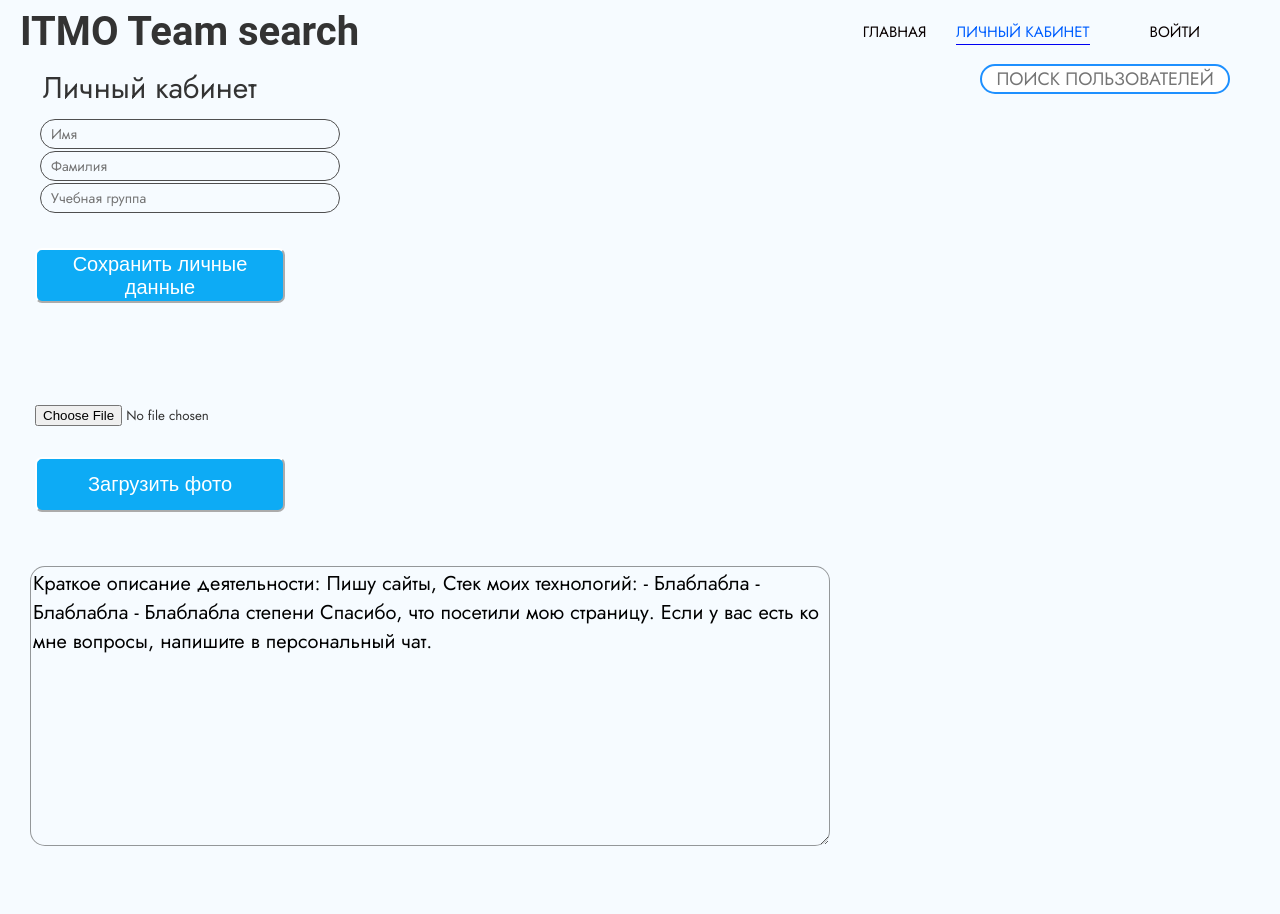
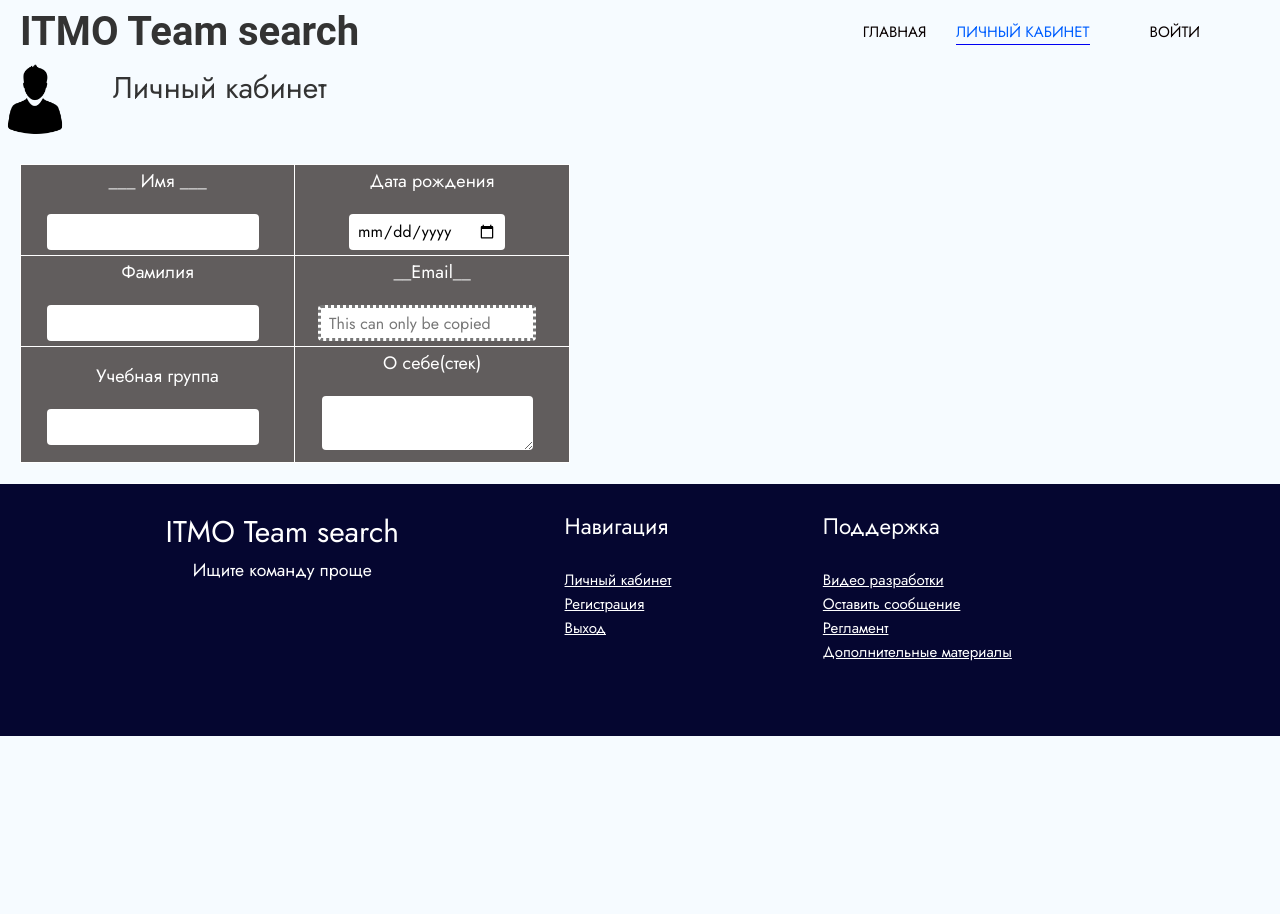
Before and after one commit to Iuribabalin/front, a Vue app: page /lk in a window 1280 px wide. Shown: the top 914 px of the page. After the commit the page ends 800 px from the top, so only its background shows below. Built offline with nearby package versions, Linux system fonts and the light colour scheme; the HTML template or start-up script is replaced by a standard one; what vue-sessionstorage would draw is missing.

Commit message:
hakatone

```diff
--- a/src/components/temp_lk/inputs.vue
+++ b/src/components/temp_lk/inputs.vue
@@ -124,8 +124,6 @@
         box-sizing: border-box;
         border-radius: 15px;
         padding-left: 10px;
-
-
         font-size: 14px; /*размер шрифта*/
         font-style: normal;
         font-weight: normal;
@@ -157,6 +155,7 @@
     }
 
     .input_11.b:hover {
+
         background-color: rgba(74, 201, 74, 0.2);
     }
 </style>
--- a/src/components/temp_lk/lk.vue
+++ b/src/components/temp_lk/lk.vue
@@ -1,25 +1,44 @@
 <template>
-    <div class="lk" v-if="isAvailable=true">
+    <div class="lk">
         <upper/>
+        <img src="@/assets/icon2.png" class="imageicon3">
         <div class="right"><h1>Личный кабинет</h1></div>
-        <div class="rightt">
-            <input type="tel" placeholder="ПОИСК ПОЛЬЗОВАТЕЛЕЙ" title="номер" class="input__more">
+        <div style="margin-left: 20px; width: 550px; margin-top: 100px; position:absolute;">
+
+                <div >
+                    <table>
+                        <tr>
+                            <th><label for="text-input">___ Имя ___    </label>
+                                <input class="input" id="text-input" type="text" /></th>
+                            <th><label for="date-input">Дата рождения</label>
+                                <input class="input" id="date-input" type="date" /></th>
+                        </tr>
+                        <tr>
+                            <th><label for="text-input">Фамилия</label>
+                                <input class="input" id="text-input2" type="text" /></th>
+                            <th> <label for="readonly-input">__Email__</label>
+                                <input class="input" id="readonly-input" type="text" readonly value="This can only be copied" /></th>
+                        </tr>
+                        <tr>
+                            <th><label for="disabled-input">Учебная группа</label>
+                                <input class="input" id="disabled-input" type="text"  /></th>
+                            <th><label for="textarea">О себе(стек)</label>
+                                <textarea class="input" id="textarea"></textarea></th>
+                        </tr>
+                    </table>
+
+                    <label for="textarea-disabled">О себе(стек)</label>
+                    <textarea class="input" id="textarea-disabled" ></textarea>
                 </div>
-        <inputs style="margin-left: 30px;"/>
-        <textarea class="lk__textarea">Краткое описание деятельности: Пишу сайты,
-            Стек моих технологий: - Блаблабла - Блаблабла - Блаблабла степени Спасибо, что посетили мою страницу. Если у вас есть ко мне вопросы, напишите в персональный чат.</textarea>
 
-        <button title="Данные" class="btn__more">"Эта кнопка что то делает"</button>
-        <button title="Удалить пользователя" class="btn__more two">Удалить аккаунт</button>
-        <downer/>
+            <div>
             </div>
-  <div v-else>
-    <upper/>
-    <br v-for="i in 9"/>
-    <h1>
-      Вы не зарегестрированный пользователь! Вернитесь на главную страницу!
-    </h1>
-    <br v-for="i in 9"/>
+
+        </div>
+
+        <div style="height: 420px">
+            <a>    </a>
+        </div>
         <downer/>
     </div>
 </template>
@@ -49,69 +68,105 @@
     .clear {
         clear: left;
     }
-    .btn__more {
-        width: 430px;
-        height: 40px;
-        font-size: 18px;
-        text-align: center;
-        margin: 20px 0 10px 50px;
-        background: rgba(0,0,0,.0);
-        border: 2px solid rgba(0, 0, 0, 0.4);
-        border-radius: 30px;
-        color: rgba(0, 0, 0, 0.4);
-        transition: all 500ms ease;
-        outline: 0 none !important;
+
+
+    table {
+
+        width: 100%; /* Ширина таблицы */
+        background: white; /* Цвет фона таблицы */
+        color: white; /* Цвет текста */
+        border-spacing: 1px; /* Расстояние между ячейками */
     }
-    .two{
-        width: 230px;
-        height: 40px;
-        margin-left: 140px;
-        background: beige;
+    td, th {
+        background: #615d5d; /* Цвет фона ячеек */
+        padding: 5px; /* Поля вокруг текста */
     }
 
-    .btn__more:hover {
-        background: white;
-        color: #1a3d5f;
-        font-size: 23px;
-        box-shadow: 0px 0px 10px rgba(0,0,0,0.5);
-        cursor: pointer;
-    }
-   .two:hover {
-        background: rgba(194, 67, 67, 0.3);;
-       color: rgba(0, 0, 0, 0.4);
-        font-size: 19px;
-        box-shadow: inset 0 0 0 3px #ffffff;
-        cursor: pointer;
-    }
-    .lk__textarea {
+    .imageicon3{
+        width: 70px;
+        display: block;
         float: left;
-        margin-top: -70px;
-        margin-left: 30px;
-        width: 800px;
-        height: 280px;
-        border-radius: 15px;
-        background: #F6FBFF;
-        border: 1px solid rgba(0, 0, 0, 0.4);
-        outline: 0 none !important;
-        font-size: 20px;
-        margin-bottom: 50px;
     }
 
+    *,
+    *::before,
+    *::after {
+        box-sizing: border-box;
+    }
 
-    .input__more {
-        width: 250px;
-        height: 30px;
-        font-size: 18px;
-        text-align: center;
-        background: white;
-        border: 2px solid dodgerblue;
-        box-sizing: border-box;
-        border-radius: 30px;
-        color: black;
-        transition: all 500ms ease;
-        margin-right: 50px;
-        outline: 0 none !important;
+    :root {
+        --input-border: #8b8a8b;
+        --input-focus-h: 245;
+        --input-focus-s: 100%;
+        --input-focus-l: 42%;
     }
+
+    .input {
+        margin-left: 10px;
+        margin-right: 20px;
+        margin-top: 20px;
+        font-size: 16px;
+        font-family: inherit;
+        padding: 0.25em 0.5em;
+        background-color: #fff;
+        border: 2px solid var(--input-border);
+        border-radius: 4px;
+        transition: 180ms box-shadow ease-in-out;
+    }
+
+    .input:focus {
+        border-color: hsl(
+                var(--input-focus-h),
+                var(--input-focus-s),
+                var(--input-focus-l)
+        );
+        box-shadow: 0 0 0 3px
+        hsla(
+                var(--input-focus-h),
+                var(--input-focus-s),
+                calc(var(--input-focus-l) + 40%),
+                0.8
+        );
+        outline: 3px solid transparent;
+    }
+
+    .input:not(textarea) {
+        line-height: 1;
+        height: 2.25rem;
+    }
+
+    input[type="file"] {
+        font-size: 0.9em;
+        padding-top: 0.35rem;
+    }
+
+    textarea.input {
+        resize: vertical;
+    }
+
+    .input[readonly] {
+        border-style: dotted;
+        cursor: not-allowed;
+        color: #777;
+    }
+
+    .input[disabled] {
+        --input-border: #ccc;
+
+        background-color: #eee;
+        cursor: not-allowed;
+    }
+
+    label {
+        font-size: 1.125rem;
+        font-weight: 500;
+        line-height: 1;
+    }
+
+    .input + label {
+        margin-top: 2rem;
+    }
+
 
     .right {
         float: left; /* Обтекание по правому краю */
```
Lines whose indentation alone changed are shown as unchanged.
